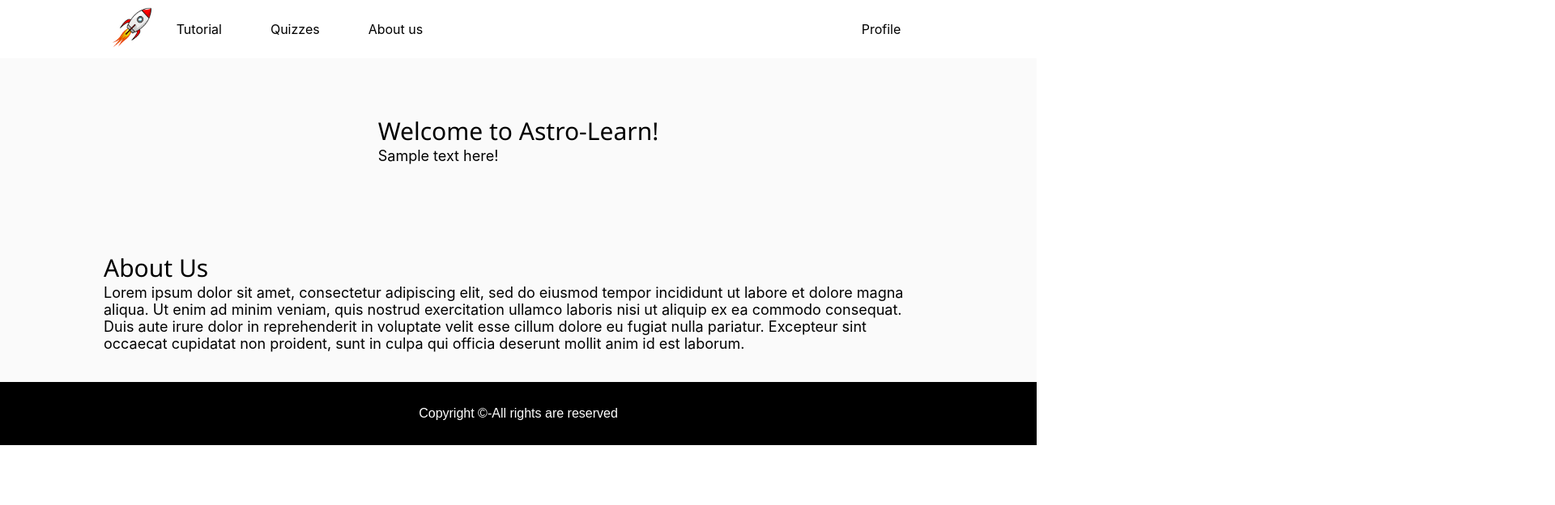
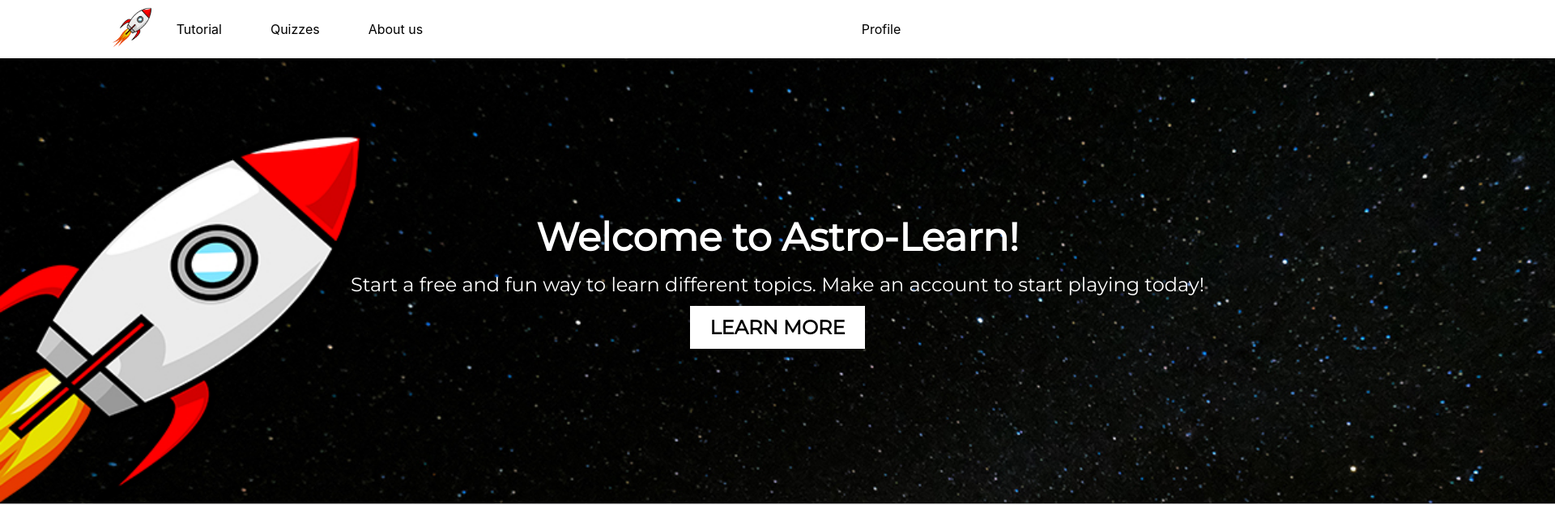
Before and after one commit to ParkerGoby/Team4Capstone, a React (Create React App) app: page / in a window 1280 px wide. Shown: the top 624 px of the page at 81% size, 1920 px wide, since content can reach past the window. Built offline with nearby package versions, Linux system fonts and the light colour scheme.

Commit message:
Added Temporary Slider (Desktop View Only)

```diff
--- a/public/index.html
+++ b/public/index.html
@@ -3,6 +3,7 @@
   <head>
     <meta charset="utf-8" />
     <link rel="icon" href="%PUBLIC_URL%/favicon.ico" />
+    <link href='https://fonts.googleapis.com/css?family=Montserrat' rel='stylesheet'>
     <meta name="viewport" content="width=device-width, initial-scale=1" />
     <meta name="theme-color" content="#000000" />
     <meta
--- a/src/App.js
+++ b/src/App.js
@@ -1,4 +1,5 @@
 import './App.css';
+import './slider.css';
 
 function App() {
 	return (
@@ -6,16 +7,16 @@ function App() {
 			<nav class="navbar background">
 				<ul class="nav-list">
 					<div class="logo">
-						<img src = {require("./assets/rocket.png")} alt='Astro-Learn Rocket'></img>
+						<img src={require("./assets/rocket.png")} alt='Astro-Learn Rocket'></img>
 					</div>
 					<li><a href="#tutorial">Tutorial</a></li>
 					<li><a href="#quizzes">Quizzes</a></li>
 					<li><a href='#about'>About us</a></li>
 				</ul>
-				<div class= "rightNav">
-				<ul class="nav-list">
-				<li><a href='#profile'>Profile</a></li>
-				</ul>
+				<div class="rightNav">
+					<ul class="nav-list">
+						<li><a href='#profile'>Profile</a></li>
+					</ul>
 				</div>
 				{
 					/* Search bar here if we want it later
@@ -26,16 +27,17 @@ function App() {
 					*/
 				}
 			</nav>
-
-			<section class="section">
-				<div class="box-main">
-					<div class="firstHalf">
-						<h1 class="text-big">
+			<section class="slider">
+				<div class="sliderDesktop">
+					<div class="sliderOverlay">
+						<h1 class="slider-head">
 							Welcome to Astro-Learn!
 						</h1>
-						<p class="text-small">
-							Sample text here!
-						</p>
+						<p class="slider-text" align="center">
+							Start a free and fun way to learn different topics. Make an account to start playing today!
+							<br></br>
+
+							<a href="#tutorial" class="button">LEARN MORE</a></p>
 					</div>
 				</div>
 			</section>
@@ -46,7 +48,7 @@ function App() {
 							About Us
 						</h1>
 						<p class="text-small">
-						Lorem ipsum dolor sit amet, consectetur adipiscing elit, sed do eiusmod tempor incididunt ut labore et dolore magna aliqua. Ut enim ad minim veniam, quis nostrud exercitation ullamco laboris nisi ut aliquip ex ea commodo consequat. Duis aute irure dolor in reprehenderit in voluptate velit esse cillum dolore eu fugiat nulla pariatur. Excepteur sint occaecat cupidatat non proident, sunt in culpa qui officia deserunt mollit anim id est laborum.
+							Lorem ipsum dolor sit amet, consectetur adipiscing elit, sed do eiusmod tempor incididunt ut labore et dolore magna aliqua. Ut enim ad minim veniam, quis nostrud exercitation ullamco laboris nisi ut aliquip ex ea commodo consequat. Duis aute irure dolor in reprehenderit in voluptate velit esse cillum dolore eu fugiat nulla pariatur. Excepteur sint occaecat cupidatat non proident, sunt in culpa qui officia deserunt mollit anim id est laborum.
 						</p>
 					</div>
 				</div>
--- /dev/null
+++ b/src/slider.css
@@ -0,0 +1,46 @@
+.sliderDesktop {
+background-repeat: no-repeat;
+background-position: center center;
+background-size: cover;
+background-image: url(../public/slider.jpg);
+border-bottom: 1px solid #aaa;
+width: 1920px;
+height: 550px;
+
+}
+.sliderOverlay {
+    position: relative;
+	margin: 0 0 10px;
+	overflow: hidden;
+	padding: 10% 0 20%;
+    width: 100%;
+}
+
+.slider-head {
+    z-index: 2;
+    font-size: 48px;
+    margin-bottom: 15px;
+    font-family: 'Montserrat';
+    color: white;
+    text-align: center;
+}
+
+.slider-text {
+    z-index: 2;
+    font-size: 24px;
+    font-family: 'Montserrat';
+    color: white;
+    text-align: center;
+}
+.button {
+    display: inline-block;
+    margin-left: 0.5em;
+    margin-right: 0.5em;
+    margin-top: 0.5em;
+    padding: .5em 1em .5em 1em;
+    text-align: center;
+    color: black;
+    font-weight: bold;
+    background-color: white;
+    text-decoration: none;
+}
```
Also changed, not shown: public/slider.jpg (added).
